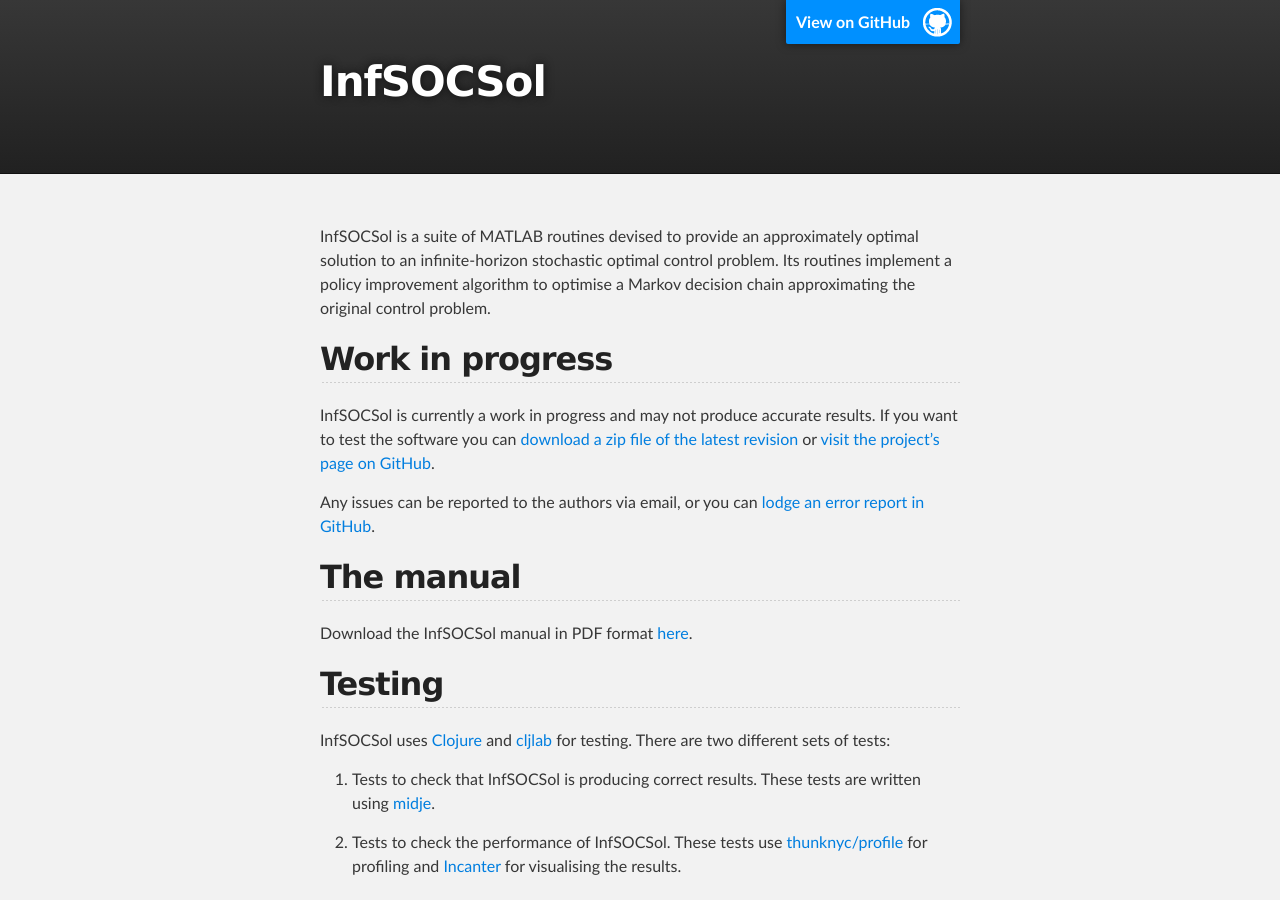
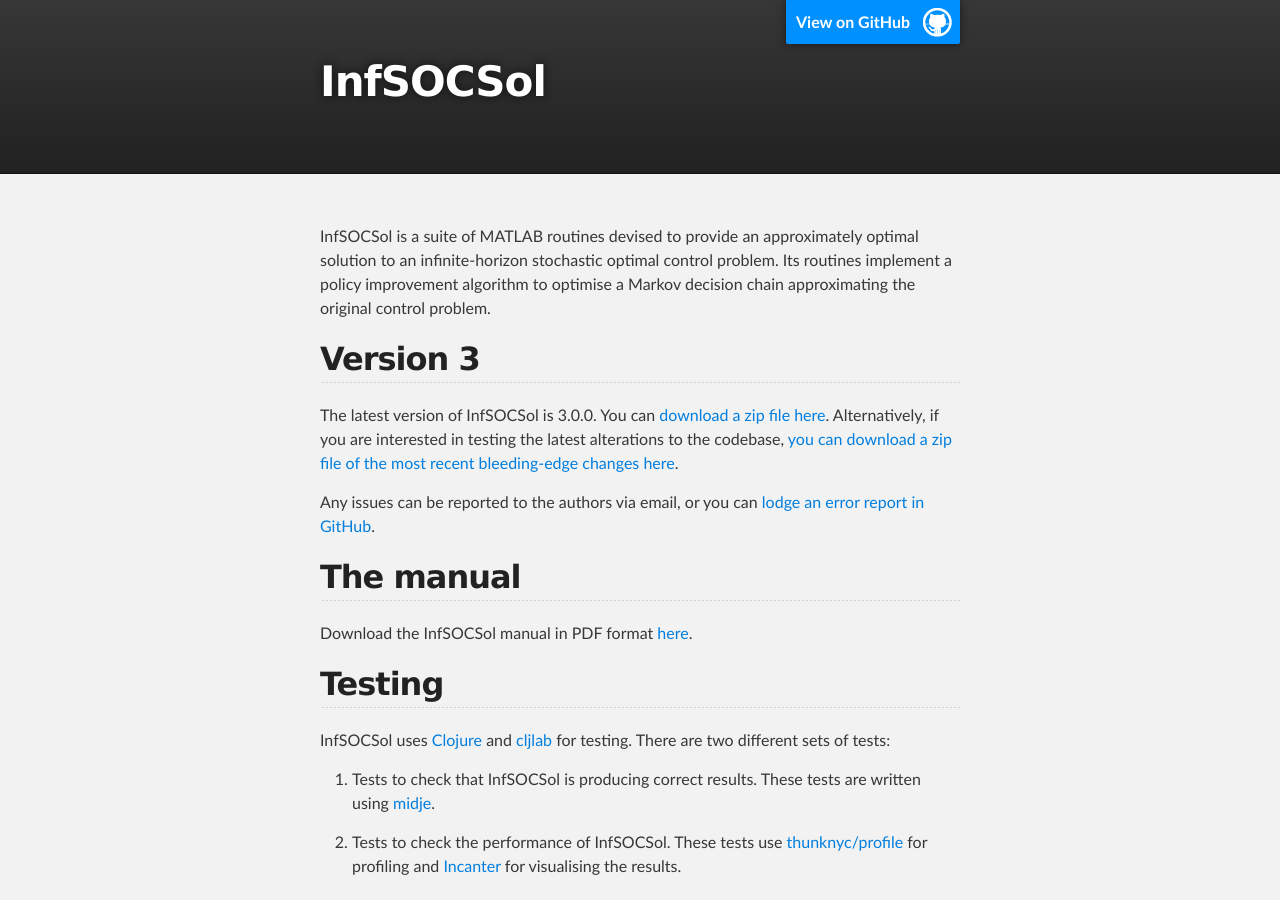
Before and after one commit to socsol/infsocsol, a Jekyll site: the page built from index.md, in a window 1280 px wide and 900 px high. Built offline with Jekyll 4.4.1, drawn with Linux system fonts in a browser that asks for light colours; some of the changed text lies outside the part shown.

Commit message:
Update info on homepage

```diff
--- a/index.md
+++ b/index.md
@@ -9,19 +9,20 @@ Its routines implement a policy improvement algorithm to optimise a Markov
 decision chain approximating the original control problem.
 
 
-## Work in progress
+## Version 3
 
-InfSOCSol is currently a work in progress and may not produce accurate
-results.  If you want to test the software you can
-[download a zip file of the latest revision][latest]
-or
-[visit the project's page on GitHub](https://github.com/socsol/infsocsol).
+The latest version of InfSOCSol is 3.0.0.  You can
+[download a zip file here][3.0.0].  Alternatively, if you are
+interested in testing the latest alterations to the codebase,
+[you can download a zip file of the most recent bleeding-edge changes here][latest].
 
 Any issues can be reported to the authors via email, or you can
 [lodge an error report in GitHub][issues].
 
+[3.0.0]: https://github.com/socsol/infsocsol/archive/v3.0.0.zip
 [latest]: https://github.com/socsol/infsocsol/zipball/master
 [issues]: https://github.com/socsol/infsocsol/issues/new
+
 
 ## The manual
 
@@ -46,7 +47,7 @@ are two different sets of tests:
 [mdj]: https://github.com/marick/Midje
 [inc]: http://incanter.org/
 [prof]: https://github.com/thunknyc/profile/
-[cljlab]: https://clojars.org/cljlab/
+[cljlab]: https://clojars.org/cljlab
 
 
 ### Setting up Clojure
@@ -200,7 +201,8 @@ by the speed tests.  From the REPL type:
 
 **Vi**abaility **K**ernel **A**pproximation, **A**nalysis and
 **S**imulation **A**pplication.  This is a MATLAB/Octave program which
-uses InfSOCSol under the hood to produce viability kernels.
+uses InfSOCSol under the hood to compute approximate viability
+kernels.
 
 Find out more about VIKAASA at its [Google Code page][vikaasa].
 
```
Also changed, not shown: other parts of index.md (+1 -1 lines).
